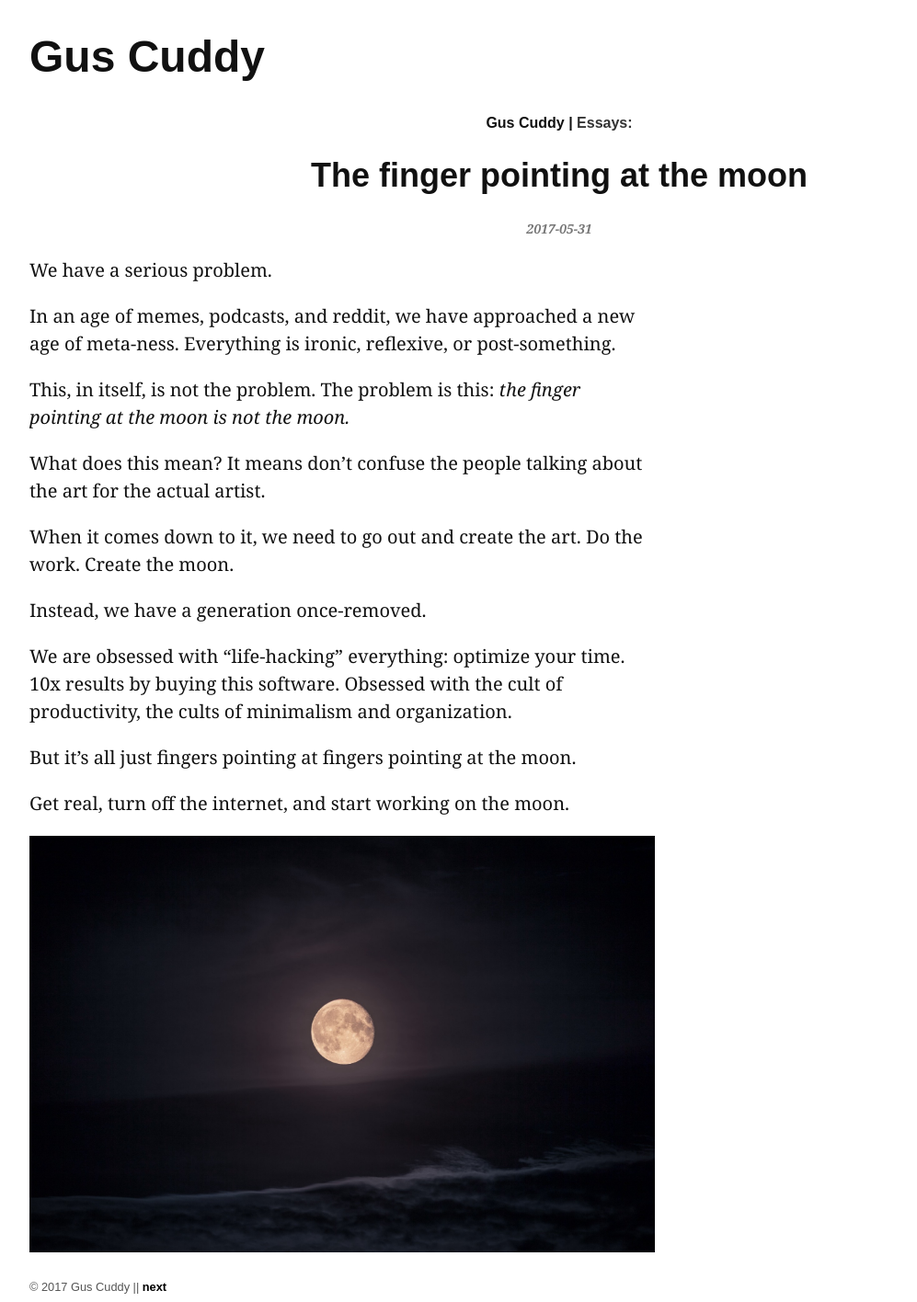
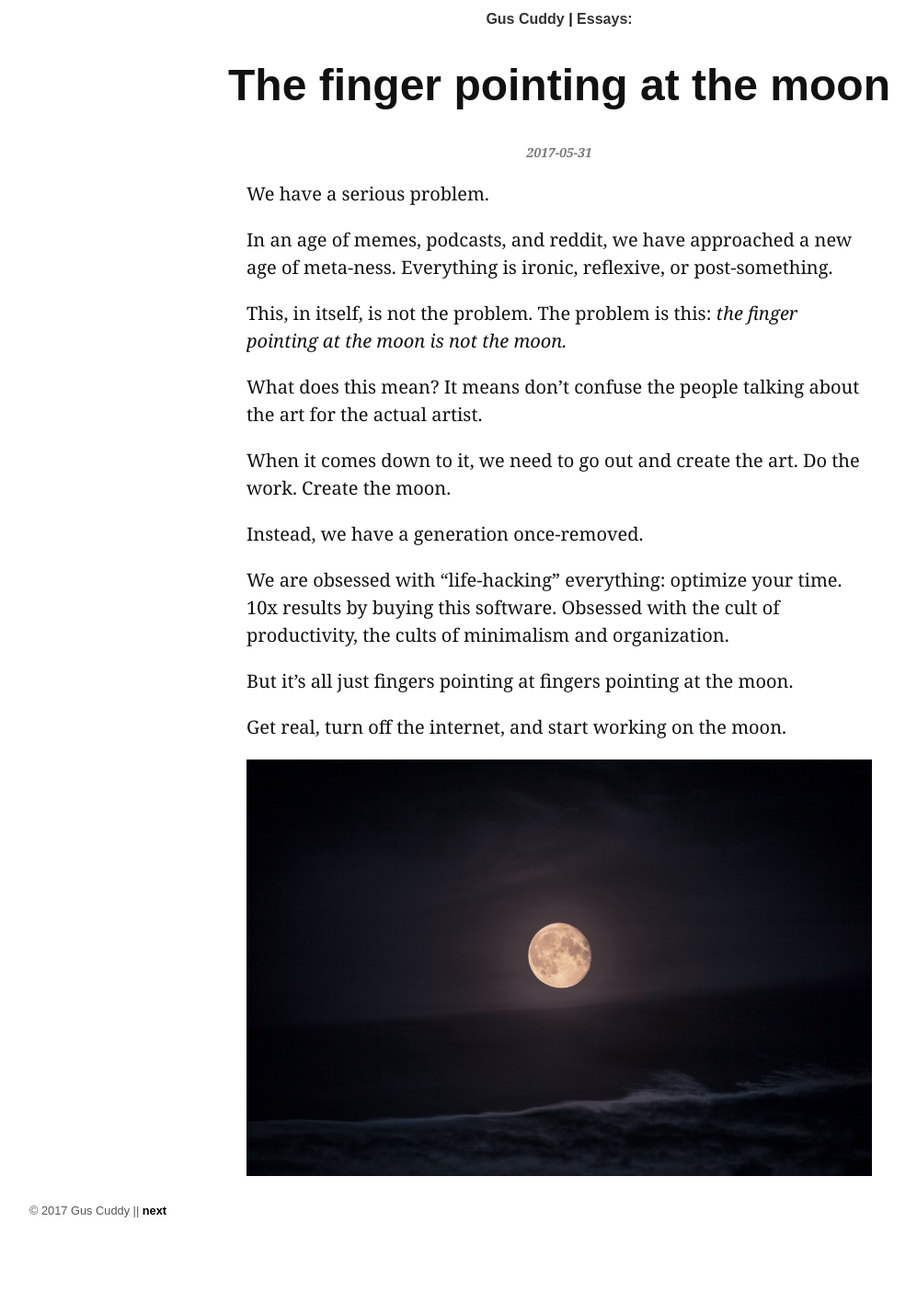
Before and after one commit to gcuddy/gcuddy.github.io, a Jekyll site: the page built from _posts/2017-05-31-the-finger-pointing-at-the-moon.md, in a window 1280 px wide. Shown: the whole page at 92% size, without its empty margins (32-1029 px from the left). Built offline with Jekyll 4.4.1, drawn with Linux system fonts in a browser that asks for light colours; after the commit the page ends 1334 px from its top, so only the background shows below that.

Commit message:
Updated post page.

```diff
--- a/_includes/header.html
+++ b/_includes/header.html
@@ -1,3 +1,3 @@
 <section class="avenir near-black">
-  <h1 class="f1 lh-title"><a href="/" class="link near-black">Gus Cuddy</a></h1>
+  <h1 class="f1 lh-title center tc"><a href="/" class="link near-black">Gus Cuddy</a></h1>
 </section>
--- a/_layouts/default.html
+++ b/_layouts/default.html
@@ -5,7 +5,7 @@
 
   <body class="avenir ph5-ns ph3 near-black bg-white">
 
-    <div class="dark-gray measure-wide lh-copy f4">
+    <div class="dark-gray measure-wide lh-copy f4 center">
        {{ content }}
     </div>
 
--- a/_layouts/post.html
+++ b/_layouts/post.html
@@ -1,14 +1,12 @@
 <!doctype html>
 <html lang="en">
 {% include head.html %}
-{% include header.html %}
-
   <body class="avenir ph5-ns ph3 near-black bg-white">
     <div class="center">
-    <h1 class="f5 lh-title tc">Gus Cuddy | <a href="/blog" class="link dark-gray dim">Essays:</a></h1>
-    <h1 class="f2 lh-title tc">{{ page.title }}</h1>
+    <h1 class="f5 lh-title tc"><a href="/" class="link dark-gray">Gus Cuddy</a> | <a href="/blog" class="link dark-gray dim">Essays:</a></h1>
+    <h1 class="f1 lh-title tc">{{ page.title }}</h1>
     <h1 class="f6 i lh-copy gray athelas tc"> {{ page.date | date: "%Y-%m-%d" }}</h1>
-       <div class="near-black measure-wide lh-copy athelas f4">
+       <div class="center near-black measure-wide lh-copy athelas f4">
 
        {{ content }}
 
```
